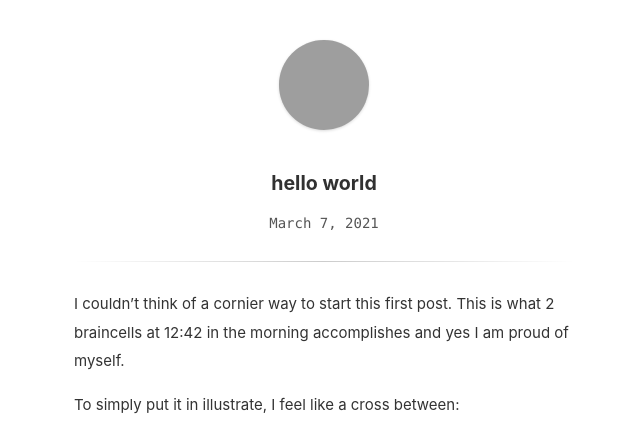
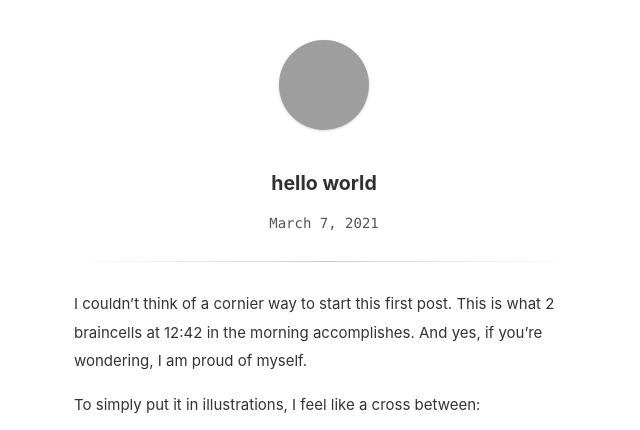
Before and after one commit to june-xu/june-xu.github.io, a Jekyll site: the page built from _posts/2021-03-07-hello-world.markdown, in a window 1280 px wide, cut to the strip 0-430 px from the top of the page. Shown: the whole strip, without its empty margins (316-956 px from the left). Built offline with Jekyll 4.4.1, drawn with Linux system fonts in a browser that asks for light colours; grey boxes are pictures that could not be loaded.

```diff
--- /dev/null
+++ b/CNAME
@@ -0,0 +1 @@
+www.juneaftermay.com
--- a/_posts/2021-03-07-hello-world.markdown
+++ b/_posts/2021-03-07-hello-world.markdown
@@ -5,9 +5,9 @@ date: 2021-03-07 00:27:15 -0500
 ---
 
 
-I couldn't think of a cornier way to start this first post. This is what 2 braincells at 12:42 in the morning accomplishes and yes I am proud of myself.
+I couldn't think of a cornier way to start this first post. This is what 2 braincells at 12:42 in the morning accomplishes. And yes, if you're wondering, I am proud of myself.
 
-To simply put it in illustrate, I feel like a cross between:
+To simply put it in illustrations, I feel like a cross between:
 
 <img src="https://media.giphy.com/media/xT8qBvH1pAhtfSx52U/source.gif" width="150" height="70" style="padding-right: 30px"/> **and**
 <img src="https://media.giphy.com/media/BfbfXKq8Ozo4w/giphy.gif" width="130" height="100" style="padding-left: 30px"/>
```
